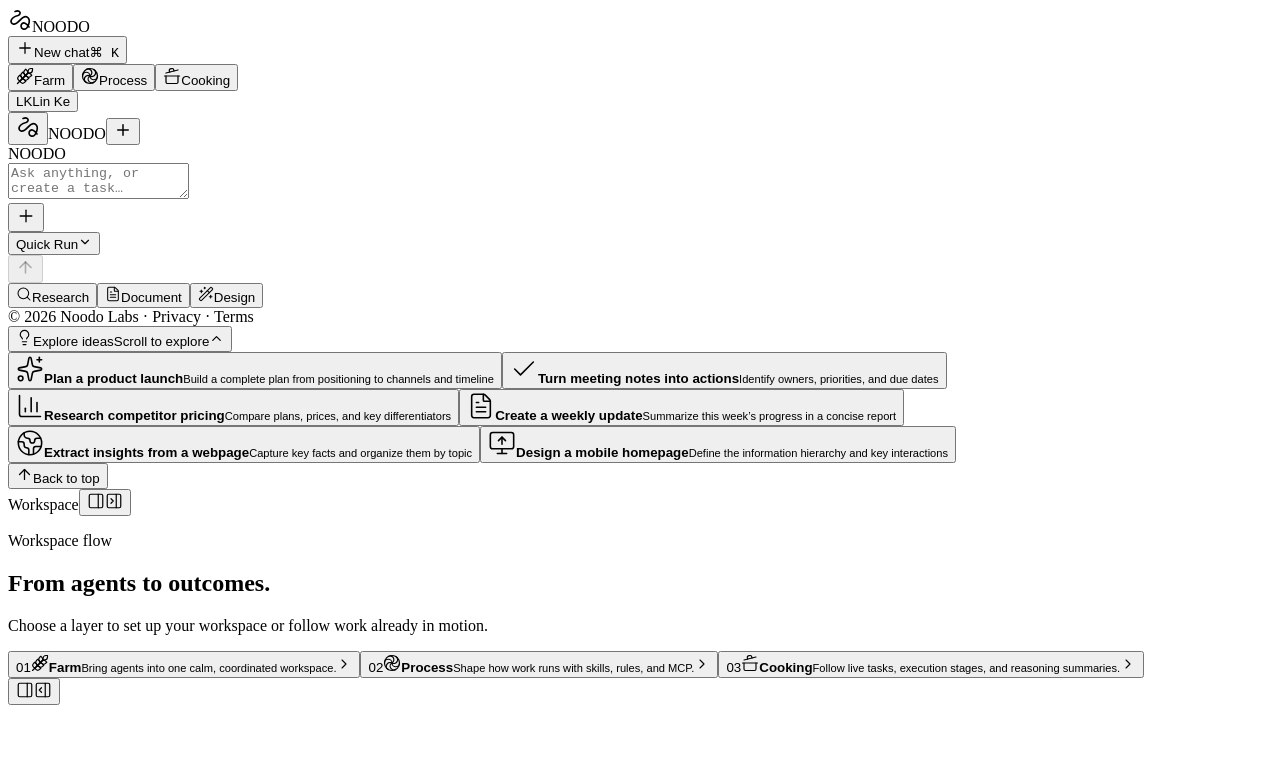
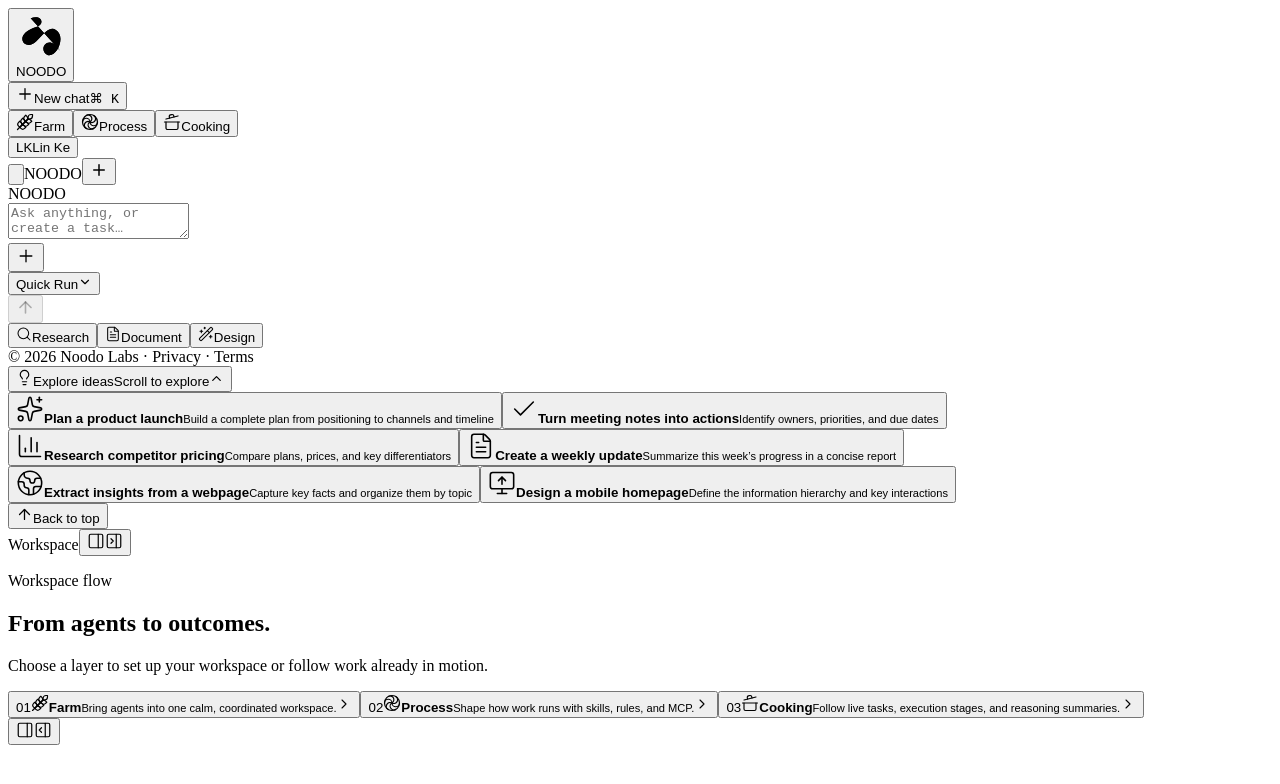
Before and after one commit to noodo-ai/noodo-app, a React (Vite) app: page / in a window 1280 px wide. Shown: the top 784 px of the page. Built offline with nearby package versions, Linux system fonts and the light colour scheme; the HTML template or start-up script is replaced by a standard one.

Commit message:
feat: animate clickable Noodo logo

```diff
--- a/src/App.tsx
+++ b/src/App.tsx
@@ -13,7 +13,6 @@
   FileText,
   Globe2,
   Lightbulb,
-  LineSquiggle,
   LoaderPinwheel,
   MonitorUp,
   PanelLeft,
@@ -57,8 +56,30 @@
   ['Design a mobile homepage', 'Define the information hierarchy and key interactions', MonitorUp],
 ]
 
-function NoodoMark() {
-  return <LineSquiggle className="noodo-mark" strokeWidth={1.65} aria-hidden="true" />
+function NoodoMark({ label }: { label?: string }) {
+  const markPath = 'M7 3.5c5-2 7 2.5 3 4C1.5 10 2 15 5 16c5 2 9-10 14-7s.5 13.5-4 12c-5-2.5.5-11 6-2'
+  const [glintDirection, setGlintDirection] = useState<'forward' | 'reverse' | null>(null)
+
+  return (
+    <span
+      className="noodo-mark-target"
+      onMouseEnter={() => setGlintDirection('forward')}
+      onMouseLeave={() => glintDirection && setGlintDirection('reverse')}
+    >
+      <svg
+        className={`noodo-mark ${glintDirection ? `glint-${glintDirection}` : ''}`}
+        viewBox="0 0 24 24"
+        aria-hidden="true"
+        onAnimationEnd={(event) => {
+          if (event.animationName === 'noodo-mark-glint-reverse') setGlintDirection(null)
+        }}
+      >
+        <path d={markPath} />
+        <path className="noodo-mark-glint" d={markPath} pathLength={100} />
+      </svg>
+      {label && <span className="noodo-brand-label">{label}</span>}
+    </span>
+  )
 }
 
 function NavItem({ id, label, Icon, active, onClick }: { id: RightPanelView; label: string; Icon: IconType; active: boolean; onClick: () => void }) {
@@ -88,10 +109,9 @@
       onMouseLeave={() => onPreviewChange(false)}
     >
       <div className="sidebar-head">
-        <div className="brand-button" aria-label="Noodo">
-          <NoodoMark />
-          <span>NOODO</span>
-        </div>
+        <button className="brand-button" type="button" aria-label="Start a new chat" onClick={onReset}>
+          <NoodoMark label="NOODO" />
+        </button>
         {visible && (
           <button
             className="icon-button collapse"
--- a/src/styles.css
+++ b/src/styles.css
@@ -82,13 +82,40 @@
 .sidebar.expanded { width: 240px; }
 .sidebar-head { position: relative; display: flex; align-items: center; height: 54px; padding: 7px; }
 .brand-button, .icon-button, .nav-item, .profile { border: 0; background: transparent; cursor: pointer; }
-.sidebar .brand-button { cursor: default; }
 .brand-button[data-tooltip], .profile[data-tooltip], .icon-button[data-tooltip] { position: relative; }
 .brand-button { display: flex; align-items: center; gap: 10px; min-width: 38px; height: 38px; padding: 0 8px; overflow: hidden; border-radius: 11px; color: var(--text-strong); }
 .sidebar.expanded .sidebar-head > .brand-button { max-width: calc(100% - 52px); }
-.mobile-head .brand-button:hover, .icon-button:hover { background: var(--hover); }
-.brand-button span { font-family: var(--font-brand); font-weight: 700; letter-spacing: .1em; }
+.brand-button:hover, .brand-button:focus-visible, .icon-button:hover { background: var(--hover); }
+.noodo-mark-target { display: flex; align-items: center; gap: 10px; min-width: 0; }
+.noodo-brand-label { flex: 0 0 auto; font-family: var(--font-brand); font-weight: 700; letter-spacing: .1em; }
 .noodo-mark { width: 22px; height: 22px; fill: none; stroke: currentColor; stroke-width: 1.65; stroke-linecap: round; stroke-linejoin: round; flex: 0 0 auto; }
+.noodo-mark-glint {
+  stroke: rgba(255, 255, 255, .96);
+  stroke-width: 2.1;
+  stroke-dasharray: 12 100;
+  stroke-dashoffset: 12;
+  opacity: 0;
+  filter: drop-shadow(0 0 2px rgba(255, 255, 255, .42));
+  pointer-events: none;
+}
+.noodo-mark.glint-forward .noodo-mark-glint {
+  animation: noodo-mark-glint-forward 820ms cubic-bezier(.4, 0, .2, 1) both;
+}
+.noodo-mark.glint-reverse .noodo-mark-glint {
+  animation: noodo-mark-glint-reverse 820ms cubic-bezier(.4, 0, .2, 1) both;
+}
+@keyframes noodo-mark-glint-forward {
+  0% { stroke-dashoffset: 12; opacity: 0; }
+  12% { opacity: .9; }
+  78% { opacity: .9; }
+  100% { stroke-dashoffset: -100; opacity: 0; }
+}
+@keyframes noodo-mark-glint-reverse {
+  0% { stroke-dashoffset: -100; opacity: 0; }
+  12% { opacity: .9; }
+  78% { opacity: .9; }
+  100% { stroke-dashoffset: 12; opacity: 0; }
+}
 .icon-button { display: grid; place-items: center; width: 36px; height: 36px; padding: 0; border-radius: 10px; color: var(--text-muted); }
 .collapse { position: absolute; right: 7px; flex: 0 0 auto; opacity: 0; }
 .panel-icon { display: grid; place-items: center; grid-area: 1 / 1; transition: opacity 140ms ease-out, transform 160ms ease-out; }
@@ -123,14 +150,14 @@
 .nav-item > svg { flex: 0 0 auto; transition: transform var(--ease); }
 .profile { overflow: hidden; }
 .new-chat > span, .new-chat kbd,
-.brand-button > span, .nav-item > span, .profile-name {
+.noodo-brand-label, .nav-item > span, .profile-name {
   flex: 0 0 auto;
   opacity: 0;
   visibility: hidden;
   transition: opacity 100ms ease-out, visibility 0s linear 100ms;
 }
 .sidebar.expanded .new-chat > span, .sidebar.expanded .new-chat kbd,
-.sidebar.expanded .brand-button > span,
+.sidebar.expanded .noodo-brand-label,
 .sidebar.expanded .nav-item > span,
 .sidebar.expanded .profile-name {
   opacity: 1;
@@ -160,6 +187,8 @@
 }
 
 @media (prefers-reduced-motion: reduce) {
+  .noodo-mark.glint-forward .noodo-mark-glint,
+  .noodo-mark.glint-reverse .noodo-mark-glint { animation: none; }
   .nav-item > svg { transition: none; }
   .nav-item-farm:hover > svg, .nav-item-farm:focus-visible > svg,
   .nav-item-process:hover > svg, .nav-item-process:focus-visible > svg,
```
